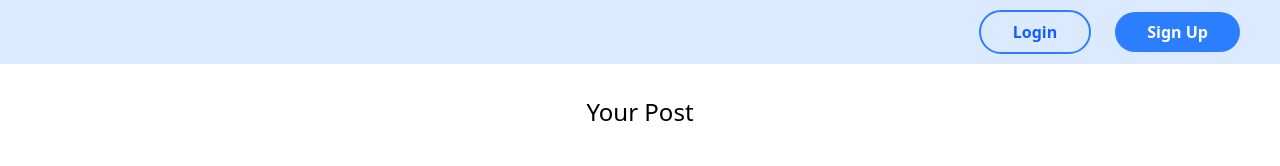
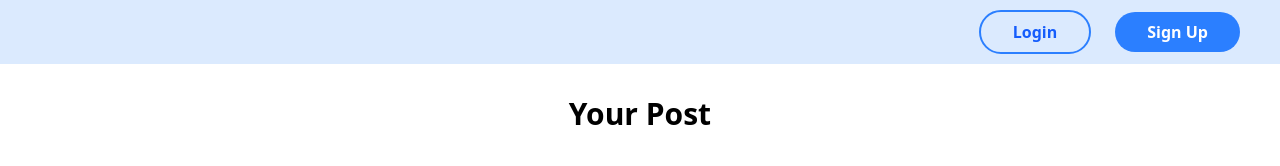
Before and after one commit to takanorishinagawa/teamdev_20, a Next.js app: page /articles/your-post in a window 1280 px wide. Shown: the top 166 px of the page. Built offline with nearby package versions, Linux system fonts and the light colour scheme.

Commit message:
タイトルcss変更_20250807_12-15

```diff
--- a/src/app/articles/your-post/page.tsx
+++ b/src/app/articles/your-post/page.tsx
@@ -17,8 +17,8 @@ const YourPost = () => {
       <main className="p-8">
         <div className="flex flex-col gap-10">
           {/* タイトル */}
-          <div className="flex items-center justify-center text-2xl">
-            <h2>Your Post</h2>
+          <div className="flex items-center justify-center text-3xl">
+            <h2 className="font-semibold">Your Post</h2>
           </div>
 
           {/* 投稿カードのグリッド */}
```
